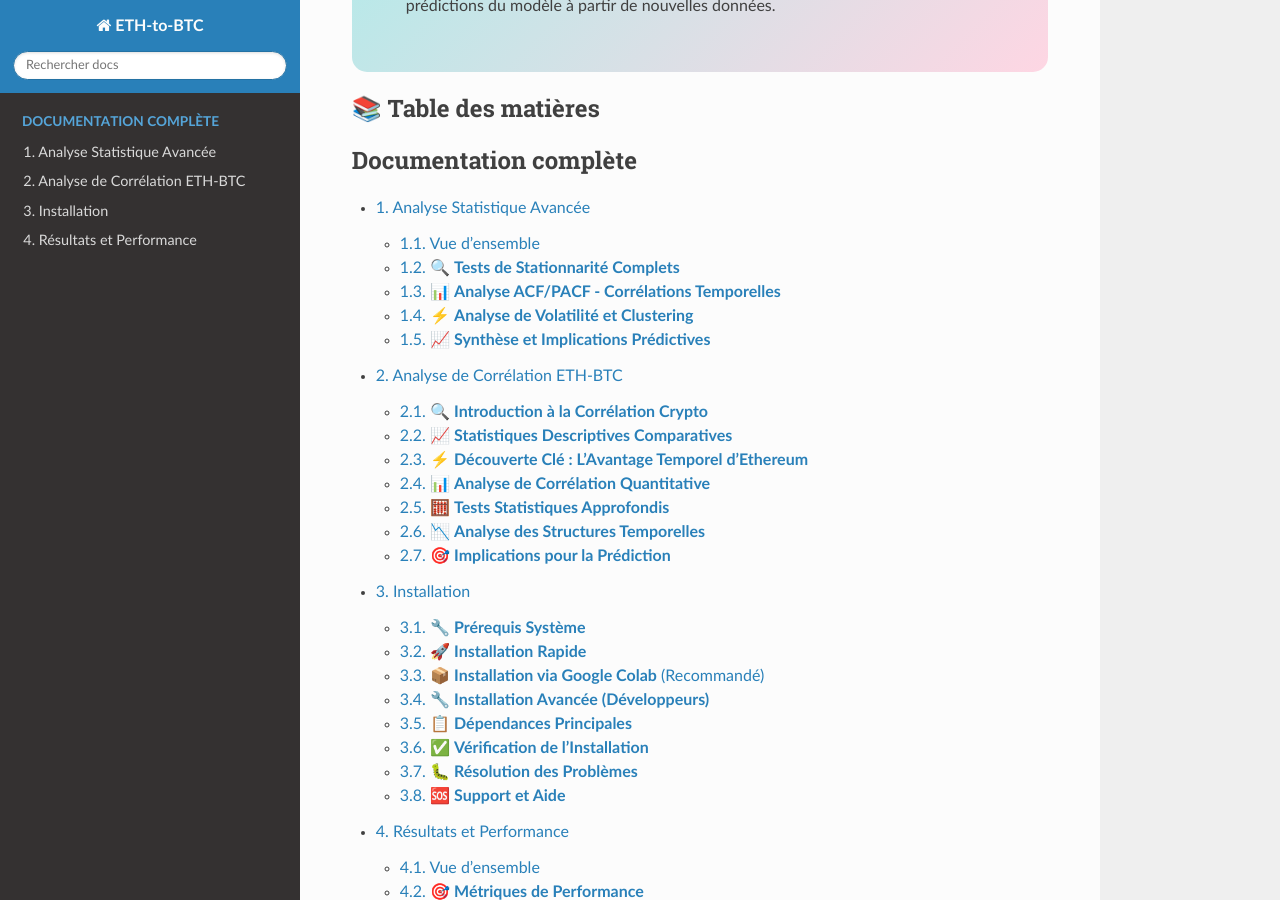
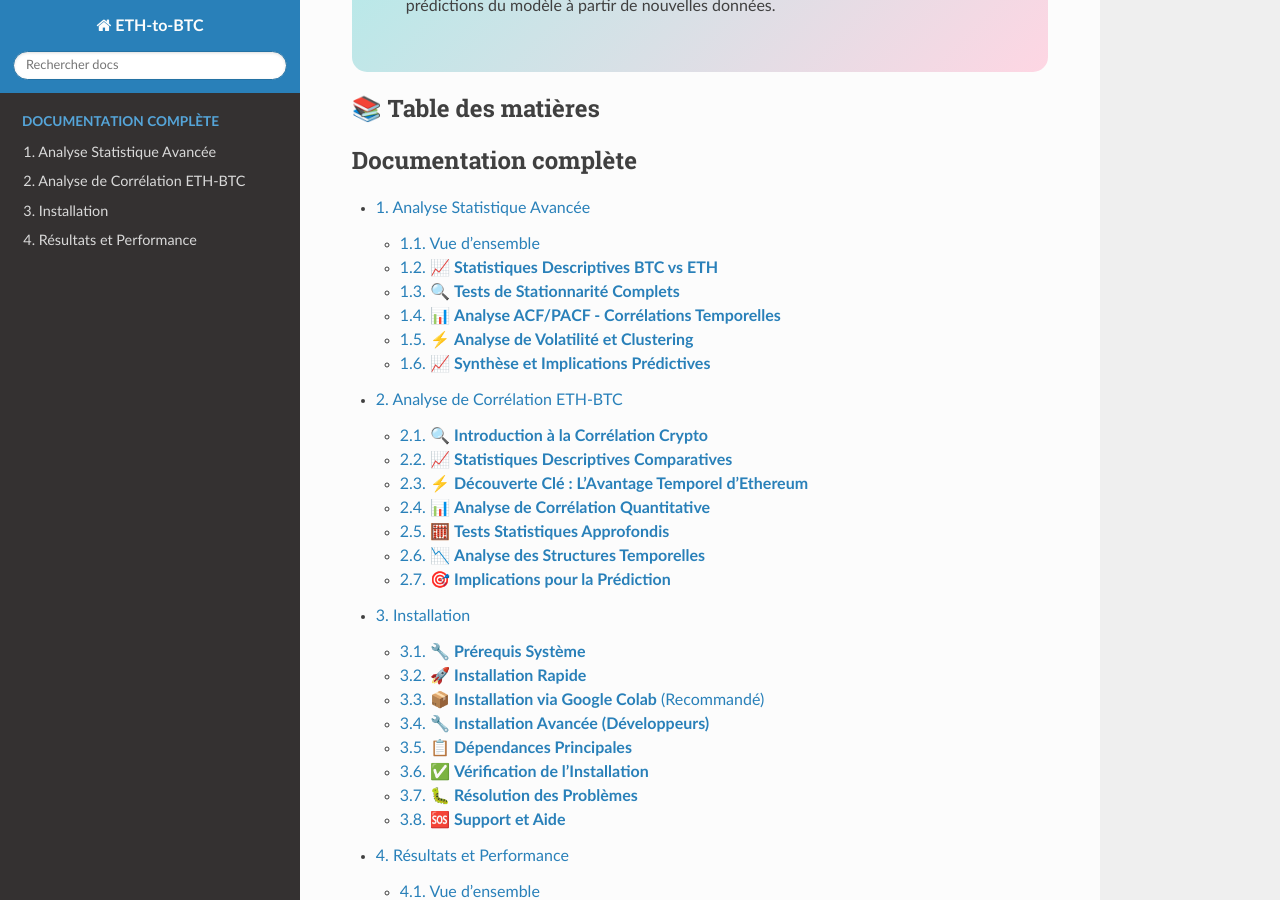
Before and after one commit to YoussefAIDT/ETH-to-BTC, a Sphinx documentation site: the page built from docs/source/index.rst, in a window 1280 px wide and 900 px high, scrolled down 1634 px. Built offline with Sphinx 7.4.7 and the Read the Docs theme 3.1.0, drawn with Linux system fonts in a browser that asks for light colours; pages that are not in the unit, such as notebooks, are missing from menus.

Commit message:
Update statistical_analysis.rst

````diff
--- a/docs/source/statistical_analysis.rst
+++ b/docs/source/statistical_analysis.rst
@@ -14,7 +14,7 @@ Analyse Statistique Avancée
 .. raw:: html
 
    <div style="background: linear-gradient(135deg, #ff9a9e 0%, #fecfef 50%, #fecfef 100%); padding: 40px; border-radius: 15px; color: #333; text-align: center; margin: 30px 0; box-shadow: 0 10px 30px rgba(0,0,0,0.3);">
-      <h2 style="margin: 0; font-size: 2.5em; font-weight: bold;">₿📊 Statistiques BTC & ETH</h2>
+      <h2 style="margin: 0; font-size: 2.5em; font-weight: bold;">📊 Statistiques BTC & ETH</h2>
       <p style="font-size: 1.2em; margin: 20px 0; opacity: 0.8;">Analyse quantitative comparative des cryptomonnaies majeures</p>
    </div>
 
@@ -31,7 +31,7 @@ Cette analyse examine les propriétés statistiques fondamentales de **Bitcoin (
 
    </div>
 
-```rst
+
 📈 **Statistiques Descriptives BTC vs ETH**
 ===========================================
 
@@ -75,7 +75,6 @@ Comparaison des métriques de performance et de risque entre Bitcoin et Ethereum
          </div>
       </div>
 
-   </div>
 
 .. raw:: html
 
````
